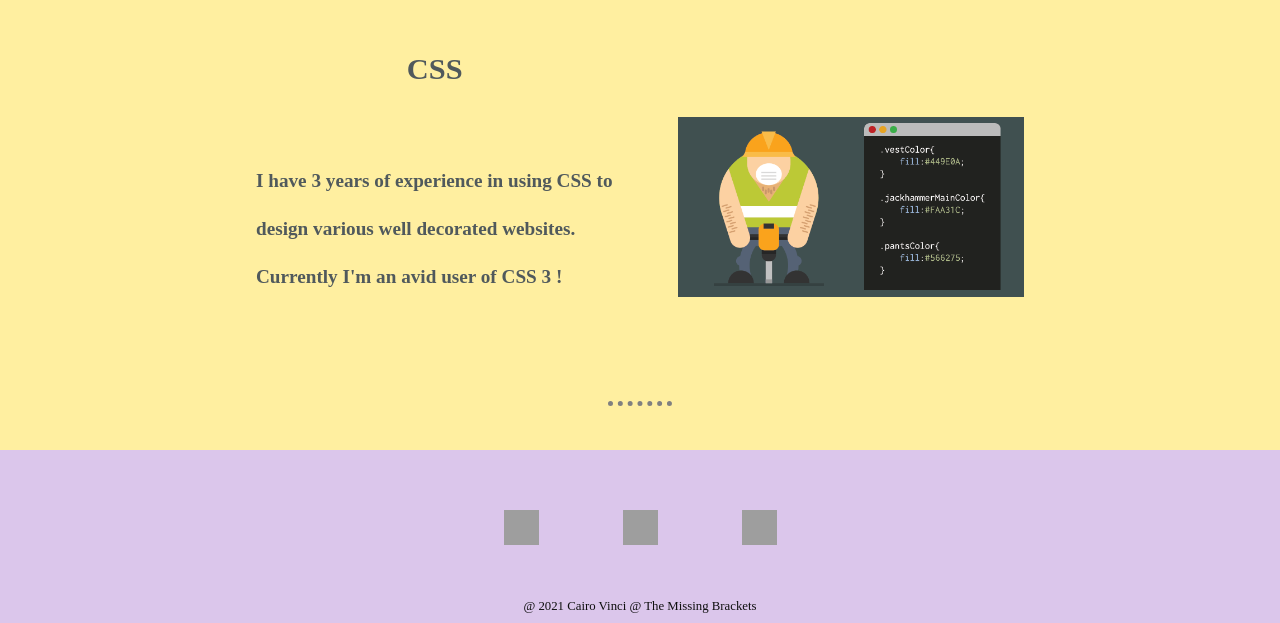
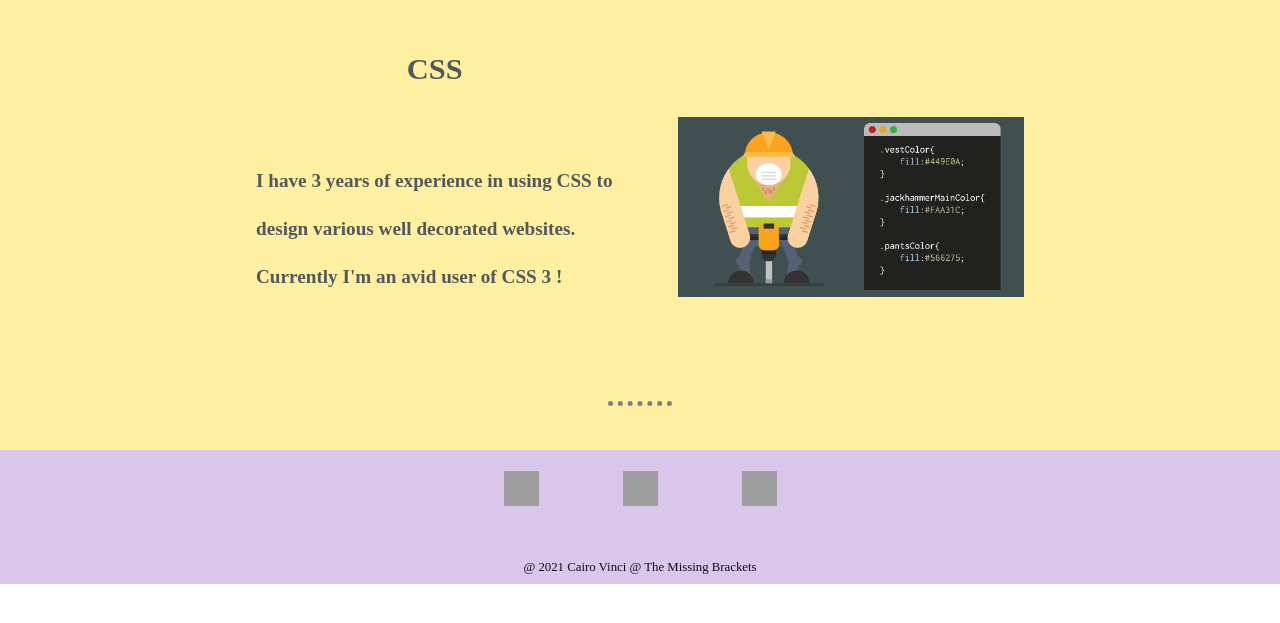
Before and after one commit to anubhabghosh2200/Portfolio-Website, a plain HTML site: page index.html in a window 1280 px wide. Shown: the part 6331-6954 px from the top of the page. After the commit the page ends 6915 px from the top, so only its background shows below. Drawn offline with Linux system fonts and the light colour scheme; grey boxes are pictures that could not be loaded; a web font is replaced by a local one.

Commit message:
Update styles.css
Top padding of social media division changed to 11px.

```diff
--- a/CSS/styles.css
+++ b/CSS/styles.css
@@ -64,7 +64,7 @@ a {
 .Social_Media {
   background-color: #DBC6EB;
   padding: 50px 0 20px;
-  padding-top: 10;
+  padding-top: 11px;
   padding-bottom: 0;
 }
 
```
